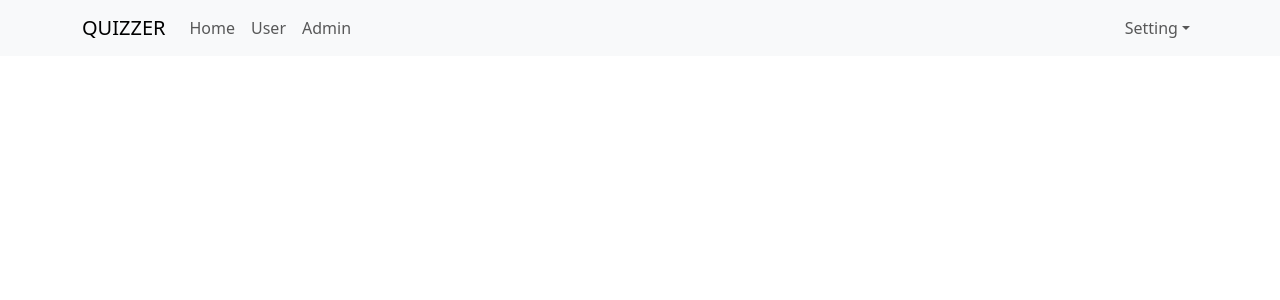
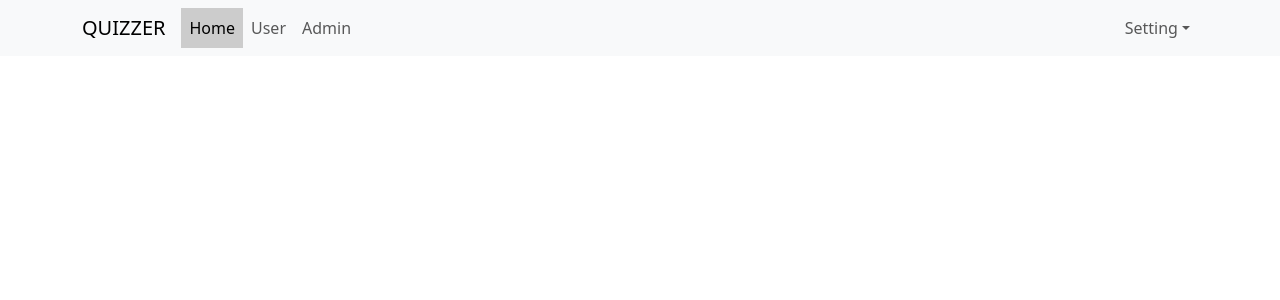
Before and after one commit to itsHungw/demo-Quizzer, a React (Create React App) app: page / in a window 1280 px wide. Shown: the top 300 px of the page. Built offline with nearby package versions, Linux system fonts and the light colour scheme.

Commit message:
video 50

```diff
--- a/src/App.scss
+++ b/src/App.scss
@@ -7,3 +7,13 @@
   -webkit-font-smoothing: antialiased;
   -moz-osx-font-smoothing: grayscale;
 }
+
+.app-container {
+  .header-container {
+
+    .navbar-nav .nav-link.active,
+    .navbar-nav .nav-link.show {
+      background-color: #ccc;
+    }
+  }
+}
--- a/src/components/Header/Header.js
+++ b/src/components/Header/Header.js
@@ -2,7 +2,7 @@
 import Nav from 'react-bootstrap/Nav';
 import Navbar from 'react-bootstrap/Navbar';
 import NavDropdown from 'react-bootstrap/NavDropdown';
-import { Link } from 'react-router-dom';
+import { NavLink } from 'react-router-dom';
 
 const Header = () => {
     return (
@@ -12,9 +12,9 @@
                 <Navbar.Toggle aria-controls="basic-navbar-nav" />
                 <Navbar.Collapse id="basic-navbar-nav">
                     <Nav className="me-auto">
-                        <Link className='nav-link' to="/">Home</Link>
-                        <Link className='nav-link' to="/users">User</Link>
-                        <Link className='nav-link' to="/admins">Admin</Link>
+                        <NavLink className='nav-link' to="/">Home</NavLink>
+                        <NavLink className='nav-link' to="/users">User</NavLink>
+                        <NavLink className='nav-link' to="/admins">Admin</NavLink>
 
                         {/* <Nav.Link href="/">Home</Nav.Link>
                         <Nav.Link href="users">User</Nav.Link>
```
